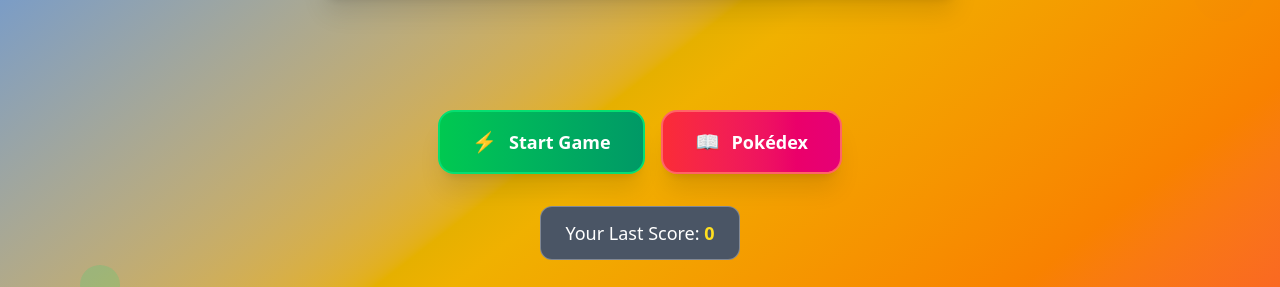
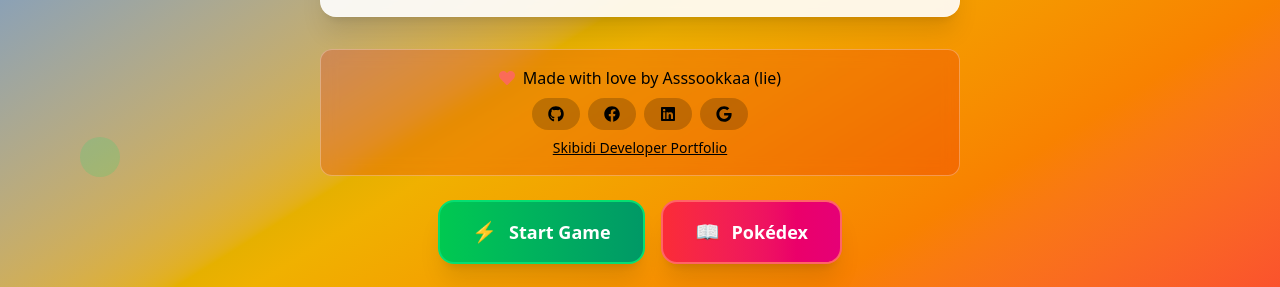
Before and after one commit to Rei-3/poke-guess, a React (Vite) app: page / in a window 1280 px wide. Shown: the part 356-643 px from the top of the page. Built offline with nearby package versions, Linux system fonts and the light colour scheme.

Commit message:
added me info

```diff
--- a/package.json
+++ b/package.json
@@ -13,6 +13,7 @@
     "@tailwindcss/vite": "^4.1.12",
     "react": "^19.1.1",
     "react-dom": "^19.1.1",
+    "react-icons": "^5.5.0",
     "react-router-dom": "^7.8.1",
     "tailwindcss": "^4.1.12"
   },
--- a/src/App.tsx
+++ b/src/App.tsx
@@ -1,8 +1,10 @@
 import React from 'react'
-import { Route, Routes } from 'react-router-dom'
+import { Link, Route, Routes } from 'react-router-dom'
 import Home from './pages/home'
 import GamePage from './pages/game'
 import Pokedex from './pages/pokedex'
+import { FaGithub, FaGamepad, FaHome, FaBook, FaHeart, FaCrown } from 'react-icons/fa'
+
 
 class App extends React.Component {
   render() {
@@ -19,9 +21,12 @@
 
             </Routes>
 
-            <footer>
-              Made by Assookkaa
-            </footer>
+            <footer className="bg-gradient-to-r from-blue-700 to-purple-700 text-white py-6 text-center flex gap-4 justify-center items-center">
+              SKIBIDI!   <img
+          src="https://api.visitorbadge.io/api/visitors?path=pokemon-guess-v1.vercel.app&label=VISITORS&countColor=%23263759"
+          alt="Visitor Count"
+        />
+          </footer>
         </div>
       </>
     )
--- a/src/pages/home.tsx
+++ b/src/pages/home.tsx
@@ -1,6 +1,7 @@
 import React from "react";
 import { Link } from "react-router-dom";
-import VisitorCounter from "../components/visitorCounter";
+
+import { FaFacebook, FaGithub, FaGoogle, FaHeart, FaLinkedin } from "react-icons/fa";
 
 class Home extends React.Component {
   componentDidMount() {
@@ -45,8 +46,7 @@
                 </div>
               </div>
             </div>
-          ):
-          (
+          ) : (
             <div className="mb-8 bg-white/90 backdrop-blur-sm rounded-2xl p-4 shadow-xl border border-white/20 animate-fadeIn">
               <div className="flex items-center justify-center gap-3">
                 <span className="text-2xl">🏆</span>
@@ -62,11 +62,60 @@
             </div>
           )}
 
+          <div className="text-center bg-red-600/20 backdrop-blur-sm rounded-xl px-6 py-4 mb-6 border border-white/30">
+            <div className="flex items-center gap-2 justify-center mb-2">
+              <FaHeart className="text-red-400 animate-pulse" />
+              <span>Made with love by Asssookkaa (lie)</span>
+            </div>
+            <div className="space-x-2">
+               <a
+              href="https://github.com/Rei-3"
+              target="_blank"
+              rel="noopener noreferrer"
+              className="inline-flex items-center gap-2 bg-black/20 hover:bg-black/30 px-4 py-2 rounded-full transition-all duration-300"
+            >
+              <FaGithub />
+
+            </a>
+            <a
+              href="https://www.facebook.com/super.gamer.5"
+              target="_blank"
+              rel="noopener noreferrer"
+              className="inline-flex items-center gap-2 bg-black/20 hover:bg-black/30 px-4 py-2 rounded-full transition-all duration-300"
+            >
+              <FaFacebook />
+
+            </a>
+            <a
+              href="https://www.linkedin.com/in/christan-endam-b7365a376"
+              target="_blank"
+              rel="noopener noreferrer"
+              className="inline-flex items-center gap-2 bg-black/20 hover:bg-black/30 px-4 py-2 rounded-full transition-all duration-300"
+            >
+              <FaLinkedin />
+
+            </a>
+             <a
+              href="mailto:christan.endam@norsu.edu.ph"
+              target="_blank"
+              rel="noopener noreferrer"
+              className="inline-flex items-center gap-2 bg-black/20 hover:bg-black/30 px-4 py-2 rounded-full transition-all duration-300"
+            >
+              <FaGoogle />
+
+            </a>
+            </div>
+           <Link
+            className="mt-2 inline-block text-sm text-black underline hover:text-blue-900"
+            to="https://christan-portfolio.vercel.app/">
+              Skibidi Developer Portfolio
+           </Link>
+          </div>
           {/* Action Buttons */}
 
-          <div className="flex flex-col sm:flex-row gap-4 justify-center items-center mt-28">
-
-              <Link to="/game"
+          <div className="flex flex-col sm:flex-row gap-4 justify-center items-center mt-6">
+            <Link
+              to="/game"
               className=" group w-full sm:w-auto px-8 py-4 bg-gradient-to-r from-green-500 to-emerald-600 hover:from-green-600 hover:to-emerald-700 text-white font-bold text-lg rounded-2xl transition-all duration-300 transform hover:scale-105 hover:-translate-y-1 shadow-xl hover:shadow-2xl border-2 border-green-400"
             >
               <div className="flex items-center justify-center gap-3">
@@ -75,9 +124,8 @@
               </div>
             </Link>
 
-
-
-              <Link to="/pokedex"
+            <Link
+              to="/pokedex"
               className="group w-full sm:w-auto px-8 py-4 bg-gradient-to-r from-red-500 to-pink-600 hover:from-red-600 hover:to-pink-700 text-white font-bold text-lg rounded-2xl transition-all duration-300 transform hover:scale-105 hover:-translate-y-1 shadow-xl hover:shadow-2xl border-2 border-red-400"
             >
               <div className="flex items-center justify-center gap-3">
@@ -85,7 +133,6 @@
                 <span>Pokédex</span>
               </div>
             </Link>
-
           </div>
           {/* Centered High Score */}
           <div className="mt-8 flex justify-center">
@@ -104,10 +151,7 @@
 
         {/* Bottom Wave Effect */}
         <div className="absolute bottom-0 left-0 right-0 h-32 bg-gradient-to-t from-black/20 to-transparent"></div>
-        <img
-          src="https://api.visitorbadge.io/api/visitors?path=pokemon-guess-v1.vercel.app&label=VISITORS&countColor=%23263759"
-          alt="Visitor Count"
-        />
+
       </div>
     );
   }
```
Also changed, not shown: 1 other file (tests, documents, lock files or other folders). Lines whose indentation alone changed are shown as unchanged.
